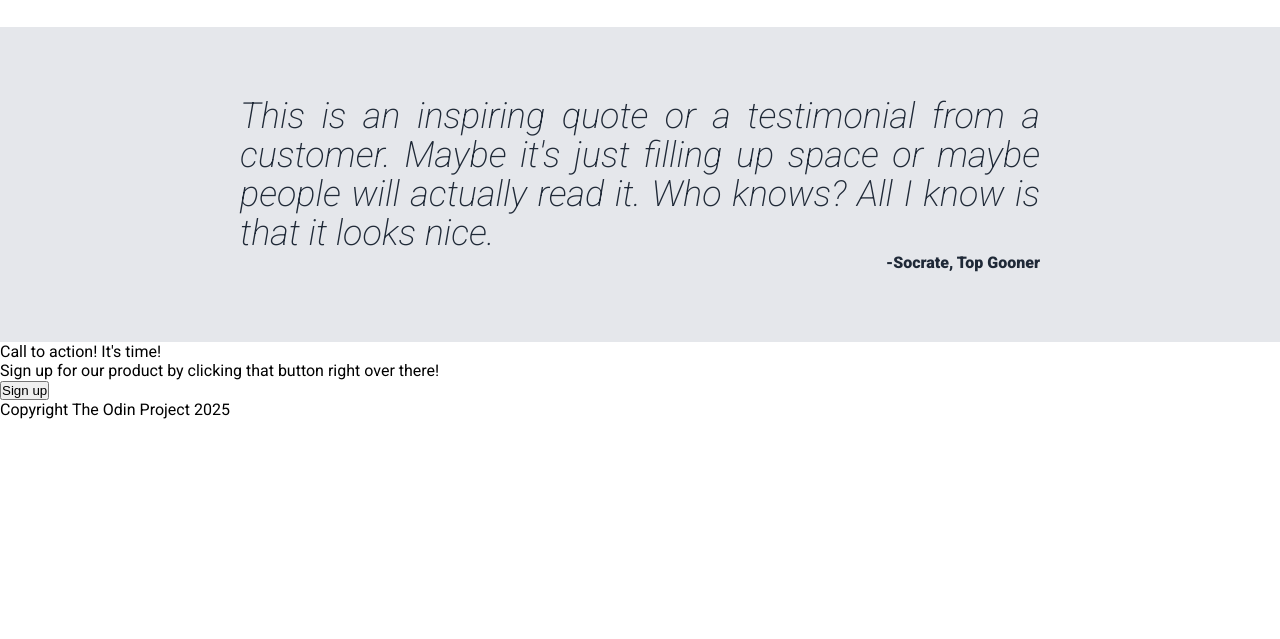
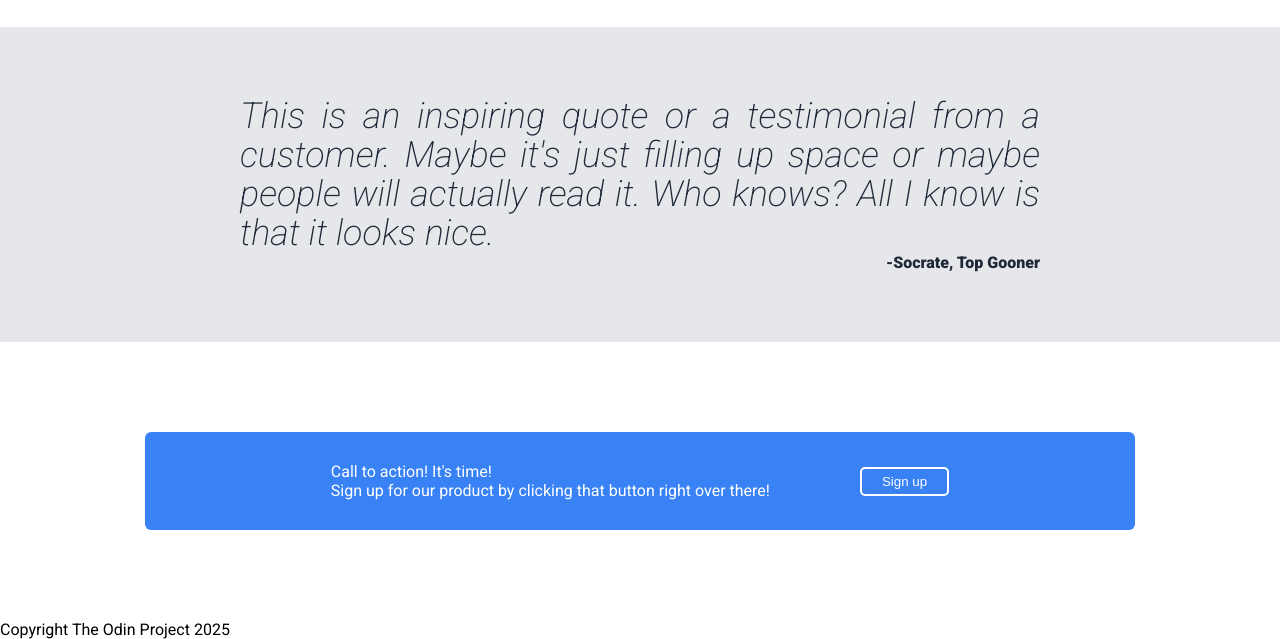
Before and after one commit to Tksterlinz/landing-page, a plain HTML site: page index.html in a window 1280 px wide. Shown: the part 851-1490 px from the top of the page. Before the commit the page ends 1270 px from the top, so only its background shows below. Drawn offline with Linux system fonts and the light colour scheme.

Commit message:
completed fourth section

```diff
--- a/index.html
+++ b/index.html
@@ -71,13 +71,16 @@
       </div>
 
       <div class="fourth-section">
-        <div>
-          <p>Call to action! It's time!</p>
-          <p>Sign up for our product by clicking that button right over there!</p>
+        <div class="sign-up-section">
+          <div class="left-side">
+            <p class="block">Call to action! It's time!</p>
+          <p class="block">Sign up for our product by clicking that button right over there!</p>
+          </div>
+          <div class="right-side">
+            <button class="sign-up-btn-2">Sign up</button>
+          </div>
         </div>
-        <div>
-          <button>Sign up</button>
-        </div>
+
       </div>
     </main>
     <footer>
--- a/styles/styles.css
+++ b/styles/styles.css
@@ -80,6 +80,7 @@ h1 {
   padding: 5px 20px;
   border: none;
   border-radius: 7px;
+  cursor: pointer;
 }
 
 /* Second Section */
@@ -142,3 +143,31 @@ figcaption {
   text-align: right;
   font-weight: 900;
 }
+
+/* fourth section */
+.fourth-section {
+  width: 100%;
+  padding: 90px;
+}
+
+.sign-up-section {
+  width: 90%;
+  margin: 0 auto;
+  display: flex;
+  justify-content: center;
+  align-items: center;
+  padding: 30px;
+  background-color: #3882F6;
+  column-gap: 90px;
+  color: white;
+  border-radius: 6px;
+}
+
+.sign-up-btn-2 {
+  padding: 5px 20px;
+  color: white;
+  background-color: #3882F6;
+  border: 2px solid white;
+  border-radius: 5px;
+  cursor: pointer;
+}
```
